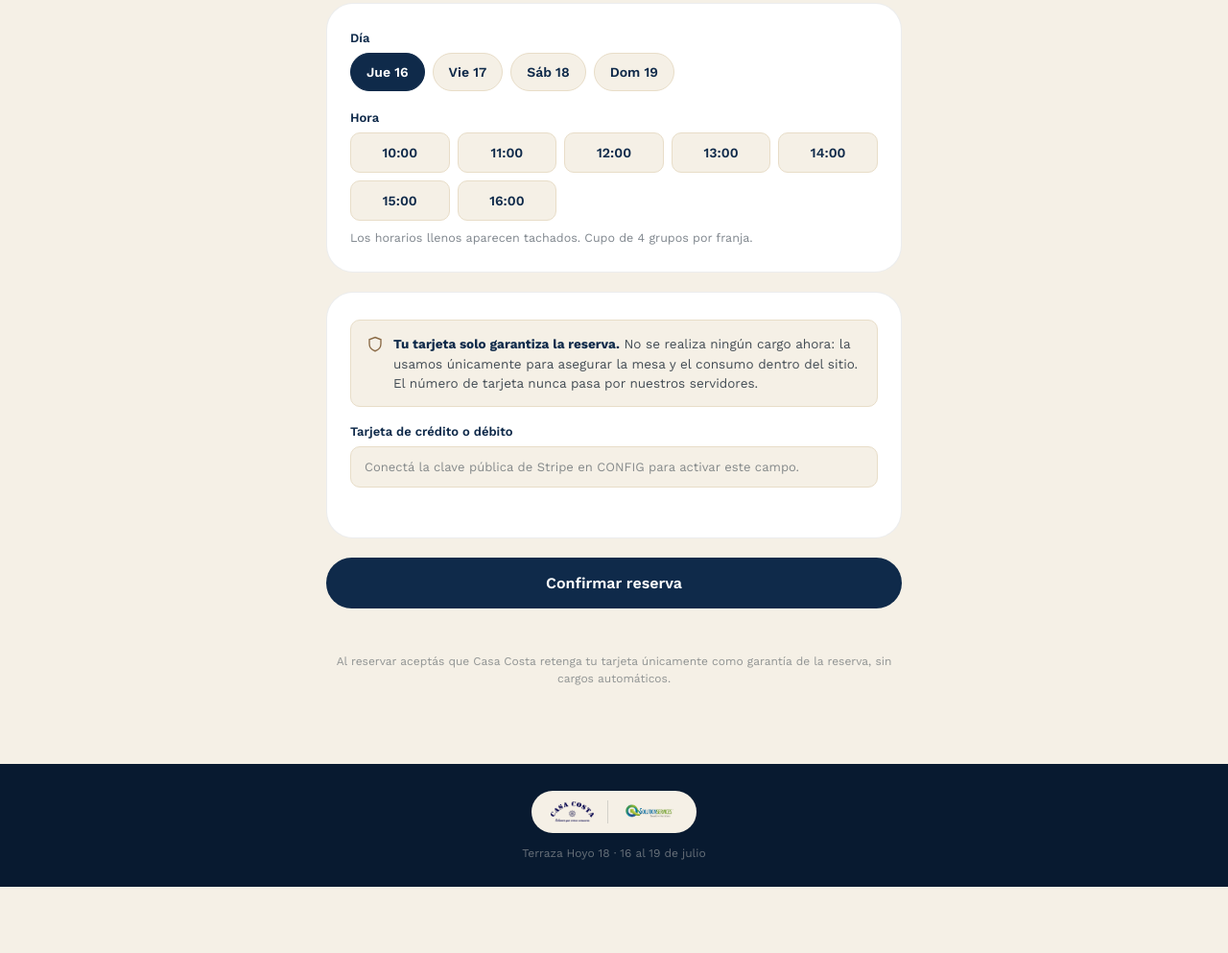
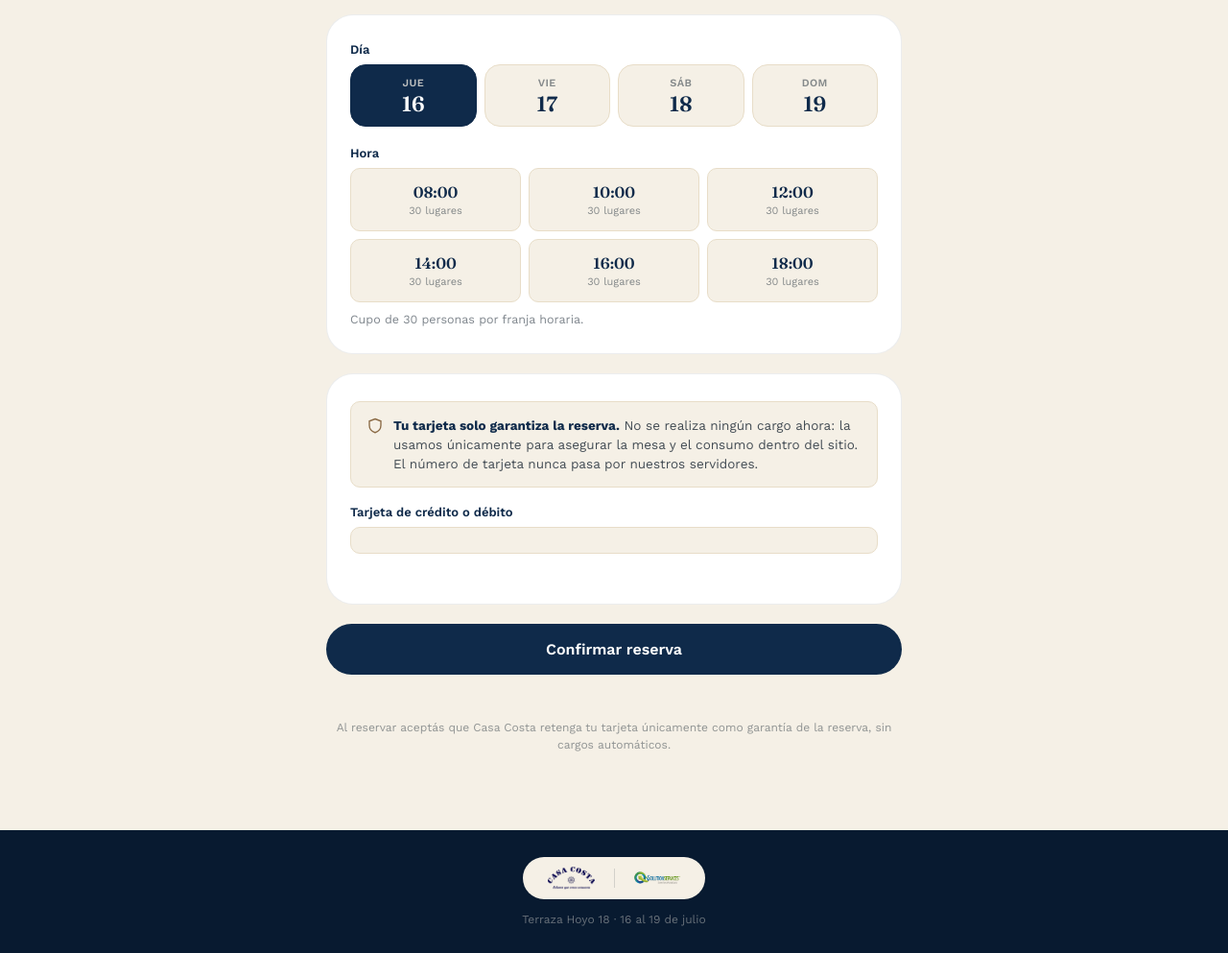
Before and after one commit to ninocvl/RSVP-Hoyo-18, a plain HTML site: page index.html in a window 1280 px wide. Shown: the part 905-1898 px from the top of the page at 96% size. Before the commit the page ends 1829 px from the top, so only its background shows below. Drawn offline with nearby package versions, Linux system fonts and the light colour scheme; a script that the page names is missing.

Commit message:
commit fix

```diff
--- a/index.html
+++ b/index.html
@@ -48,19 +48,28 @@
   /* ---------- Header ---------- */
   .topbar{
     background:var(--cream);
-    padding:14px 0;
+    padding:16px 0;
     border-bottom:1px solid rgba(22,35,47,0.08);
   }
-  .topbar .wrap{
+  .brand-lockup{
     display:flex;
     align-items:center;
-    justify-content:space-between;
-    gap:16px;
+    justify-content:center;
+    gap:20px;
   }
-  .brand-lockup{display:flex;align-items:center;gap:14px;}
-  .brand-lockup img{height:34px;width:auto;mix-blend-mode:multiply;}
-  .brand-divider{width:1px;height:24px;background:rgba(22,35,47,0.15);}
-  .brand-lockup .solution img{height:19px;}
+  .brand-lockup .brand-half{
+    flex:1 1 0;
+    display:flex;
+    justify-content:center;
+    min-width:0;
+  }
+  .brand-lockup img{max-height:42px;width:auto;max-width:100%;mix-blend-mode:multiply;}
+  .brand-divider{width:1px;height:30px;flex-shrink:0;background:rgba(22,35,47,0.15);}
+  @media (max-width:420px){
+    .brand-lockup{gap:12px;}
+    .brand-lockup img{max-height:32px;}
+    .brand-divider{height:24px;}
+  }
 
   /* ---------- Hero ---------- */
   .hero{
@@ -192,57 +201,81 @@
     font-family:'Fraunces', serif;
   }
 
-  /* Date pills */
-  .pill-row{display:flex;gap:8px;flex-wrap:wrap;}
-  .pill{
-    padding:11px 16px;
-    border-radius:999px;
+  /* Date calendar strip */
+  .day-row{display:flex;gap:8px;}
+  .day-cell{
+    flex:1;
+    min-width:0;
+    display:flex;
+    flex-direction:column;
+    align-items:center;
+    justify-content:center;
+    gap:3px;
+    padding:12px 4px 10px;
+    border-radius:var(--radius-m);
     border:1.5px solid var(--sand);
     background:var(--cream);
-    font-size:14px;
-    font-weight:600;
-    color:var(--navy-800);
     cursor:pointer;
     transition:all 200ms var(--ease);
   }
-  .pill:hover{border-color:var(--wood);}
-  .pill.active{
-    background:var(--navy-800);
-    border-color:var(--navy-800);
-    color:var(--white);
+  .day-cell:hover{border-color:var(--wood);}
+  .day-cell .day-name{
+    font-size:11px;
+    font-weight:600;
+    text-transform:uppercase;
+    letter-spacing:0.04em;
+    color:rgba(22,35,47,0.5);
   }
+  .day-cell .day-num{
+    font-family:'Fraunces', serif;
+    font-size:22px;
+    font-weight:600;
+    color:var(--navy-800);
+    line-height:1.1;
+  }
+  .day-cell.active{background:var(--navy-800); border-color:var(--navy-800);}
+  .day-cell.active .day-name{color:rgba(245,240,230,0.75);}
+  .day-cell.active .day-num{color:var(--white);}
 
   /* Slot grid */
   .slot-grid{
     display:grid;
-    grid-template-columns:repeat(auto-fit, minmax(96px, 1fr));
+    grid-template-columns:repeat(2, 1fr);
     gap:8px;
   }
+  @media (min-width:480px){
+    .slot-grid{grid-template-columns:repeat(3, 1fr);}
+  }
   .slot{
-    padding:12px 8px;
+    display:flex;
+    flex-direction:column;
+    align-items:center;
+    gap:3px;
+    padding:14px 8px;
     border-radius:var(--radius-s);
     border:1.5px solid var(--sand);
     background:var(--cream);
-    font-size:14px;
-    font-weight:600;
-    color:var(--navy-800);
     cursor:pointer;
     text-align:center;
     transition:all 200ms var(--ease);
   }
+  .slot .slot-time{
+    font-family:'Fraunces', serif;
+    font-size:16px;
+    font-weight:600;
+    color:var(--navy-800);
+  }
+  .slot .slot-meta{font-size:11px; color:rgba(22,35,47,0.5);}
   .slot:hover:not(.full){border-color:var(--wood);}
-  .slot.active{
-    background:var(--ocean);
-    border-color:var(--ocean);
-    color:var(--white);
-  }
-  .slot.full{
-    background:var(--sand);
+  .slot.active{background:var(--ocean); border-color:var(--ocean);}
+  .slot.active .slot-time, .slot.active .slot-meta{color:var(--white);}
+  .slot.full{background:var(--sand); cursor:not-allowed;}
+  .slot.full .slot-time{
     color:rgba(22,35,47,0.38);
-    cursor:not-allowed;
     text-decoration:line-through;
     text-decoration-color:rgba(22,35,47,0.25);
   }
+  .slot.full .slot-meta{color:rgba(22,35,47,0.38);}
   .slot-status{
     font-size:12.5px;
     color:rgba(22,35,47,0.55);
@@ -372,20 +405,19 @@
     text-align:center;
   }
   footer .brand-lockup{
-    justify-content:center;
     background:var(--cream);
     border-radius:999px;
-    padding:10px 20px;
+    padding:10px 22px;
     width:fit-content;
     margin:0 auto;
+    gap:16px;
   }
-  footer .brand-lockup img{height:22px;mix-blend-mode:multiply;}
-  footer .brand-lockup .solution img{height:13px;}
+  footer .brand-lockup img{max-height:24px;}
+  footer .brand-divider{height:20px;}
   footer p{color:rgba(245,240,230,0.4); font-size:12px; margin-top:14px;}
 
   @media (max-width:420px){
     .card{padding:22px 18px;}
-    .slot-grid{grid-template-columns:repeat(2, 1fr);}
   }
 </style>
 </head>
@@ -394,9 +426,9 @@
 <header class="topbar">
   <div class="wrap">
     <div class="brand-lockup">
-      <img src="assets/casa-costa-logo.jpg" alt="Casa Costa" />
+      <div class="brand-half"><img src="assets/casa-costa-logo.jpg" alt="Casa Costa" /></div>
       <div class="brand-divider"></div>
-      <div class="solution"><img src="assets/solution-services-logo.jpg" alt="Solution Services DownTown Punta Cana" /></div>
+      <div class="brand-half"><img src="assets/solution-services-logo.jpg" alt="Solution Services DownTown Punta Cana" /></div>
     </div>
   </div>
 </header>
@@ -457,7 +489,7 @@
       <div class="card">
         <div class="field">
           <label class="field-label">Día</label>
-          <div class="pill-row" id="dateRow"></div>
+          <div class="day-row" id="dateRow"></div>
         </div>
         <div class="field" style="margin-bottom:0;">
           <label class="field-label">Hora</label>
@@ -516,9 +548,9 @@
 <footer>
   <div class="wrap">
     <div class="brand-lockup">
-      <img src="assets/casa-costa-logo.jpg" alt="Casa Costa" />
+      <div class="brand-half"><img src="assets/casa-costa-logo.jpg" alt="Casa Costa" /></div>
       <div class="brand-divider"></div>
-      <img src="assets/solution-services-logo.jpg" alt="Solution Services" />
+      <div class="brand-half"><img src="assets/solution-services-logo.jpg" alt="Solution Services" /></div>
     </div>
     <p>Terraza Hoyo 18 · 16 al 19 de julio</p>
   </div>
@@ -527,13 +559,13 @@
 <script src="https://js.stripe.com/v3/"></script>
 <script>
 /* =========================================================
-   CONFIGURACIÓN — completar antes de publicar
+   CONFIGURACION: completar antes de publicar
    ========================================================= */
 const CONFIG = {
   // URL del Web App de Apps Script (Implementar > Nueva implementación)
   APPS_SCRIPT_URL: "PEGAR_URL_DE_APPS_SCRIPT_AQUI",
-  // Clave PÚBLICA de Stripe (pk_live_... o pk_test_...) — esta sí va en el frontend
-  STRIPE_PUBLISHABLE_KEY: "PEGAR_PUBLISHABLE_KEY_DE_STRIPE_AQUI",
+  // Clave PUBLICA de Stripe (pk_live_... o pk_test_...), esta si va en el frontend
+  STRIPE_PUBLISHABLE_KEY: "pk_test_51TrmbP6ozyD5DMebP9F2SQPZkWz8NP3x7x5DemKb7r69OsRJp05xIMEp64opI3eFEoMxxbaDKohhfdE2pyptAIeJ00fwIaQnUe",
   // Número de WhatsApp del equipo del evento, formato internacional sin +
   WHATSAPP_NUMBER: "18090000000",
   // Fechas del evento
@@ -543,9 +575,9 @@ const CONFIG = {
     { value: "2026-07-18", label: "Sáb 18" },
     { value: "2026-07-19", label: "Dom 19" }
   ],
-  // Franjas horarias — un solo lugar para ajustar
-  SLOT_TIMES: ["10:00","11:00","12:00","13:00","14:00","15:00","16:00"],
-  CAPACITY_PER_SLOT: 4
+  // Franjas horarias: cada 2 horas de 8:00 a 18:00
+  SLOT_TIMES: ["08:00","10:00","12:00","14:00","16:00","18:00"],
+  CAPACITY_PER_SLOT: 30
 };
 
 /* =========================================================
@@ -573,12 +605,13 @@ function renderSlots(){
   const counts = (state.availability[state.date]) || {};
   CONFIG.SLOT_TIMES.forEach(time => {
     const taken = counts[time] || 0;
-    const full = taken >= CONFIG.CAPACITY_PER_SLOT;
+    const remaining = Math.max(0, CONFIG.CAPACITY_PER_SLOT - taken);
+    const full = remaining <= 0;
     const btn = document.createElement('button');
     btn.type = 'button';
     btn.className = 'slot' + (full ? ' full' : '');
-    btn.textContent = time;
     btn.disabled = full;
+    btn.innerHTML = `<span class="slot-time">${time}</span><span class="slot-meta">${full ? 'Completo' : remaining + ' lugares'}</span>`;
     btn.addEventListener('click', () => {
       state.slot = time;
       [...slotGrid.children].forEach(s => s.classList.remove('active'));
@@ -586,10 +619,10 @@ function renderSlots(){
     });
     slotGrid.appendChild(btn);
   });
-  slotStatus.textContent = 'Los horarios llenos aparecen tachados. Cupo de ' + CONFIG.CAPACITY_PER_SLOT + ' grupos por franja.';
+  slotStatus.textContent = 'Cupo de ' + CONFIG.CAPACITY_PER_SLOT + ' personas por franja horaria.';
 }
 
-/* ---------- Date pills ---------- */
+/* ---------- Date calendar strip ---------- */
 const dateRow = document.getElementById('dateRow');
 
 function selectDate(dateValue){
@@ -600,10 +633,11 @@ function selectDate(dateValue){
 }
 
 CONFIG.DATES.forEach(d => {
+  const [dayName, dayNum] = d.label.split(' ');
   const btn = document.createElement('button');
   btn.type = 'button';
-  btn.className = 'pill';
-  btn.textContent = d.label;
+  btn.className = 'day-cell';
+  btn.innerHTML = `<span class="day-name">${dayName}</span><span class="day-num">${dayNum}</span>`;
   btn.dataset.date = d.value;
   btn.addEventListener('click', () => selectDate(d.value));
   dateRow.appendChild(btn);
```
